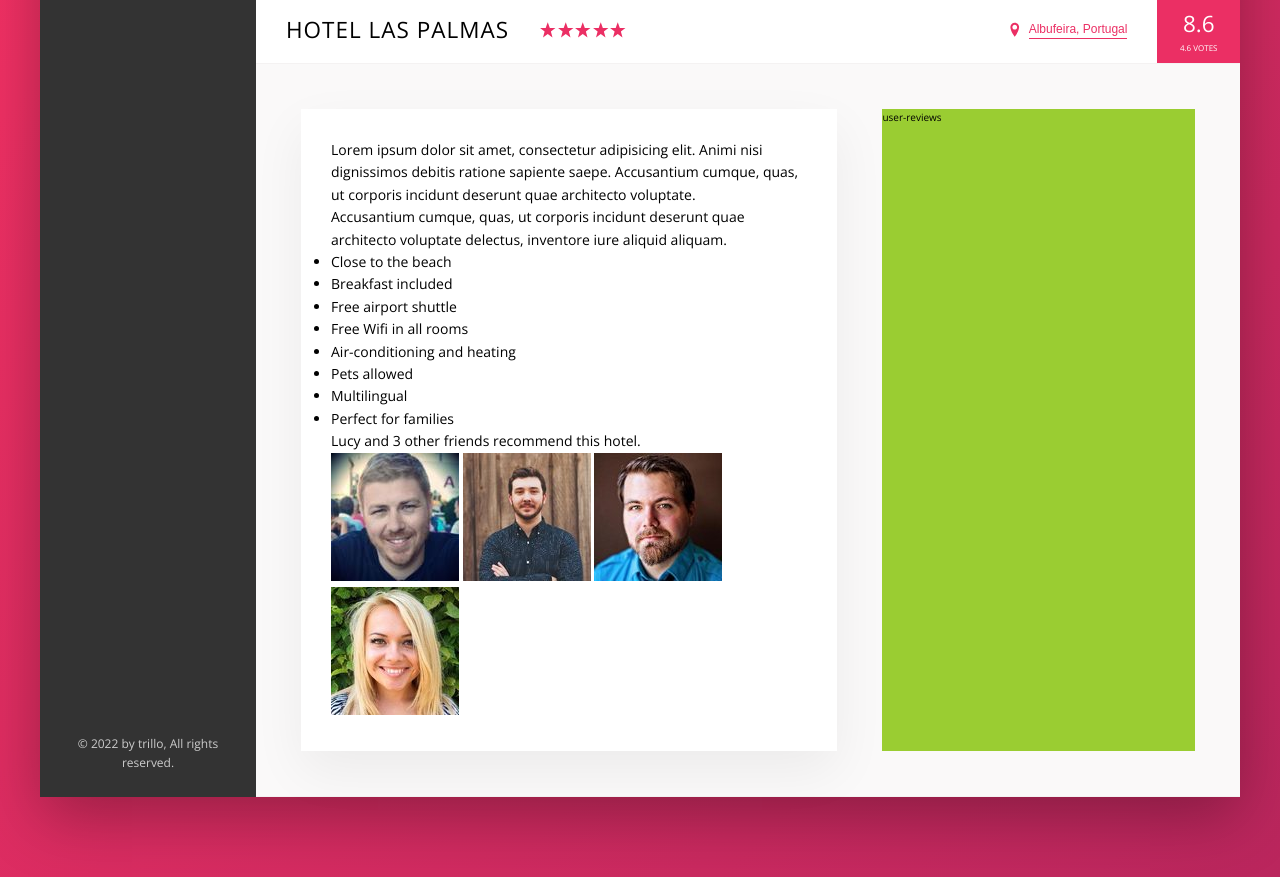
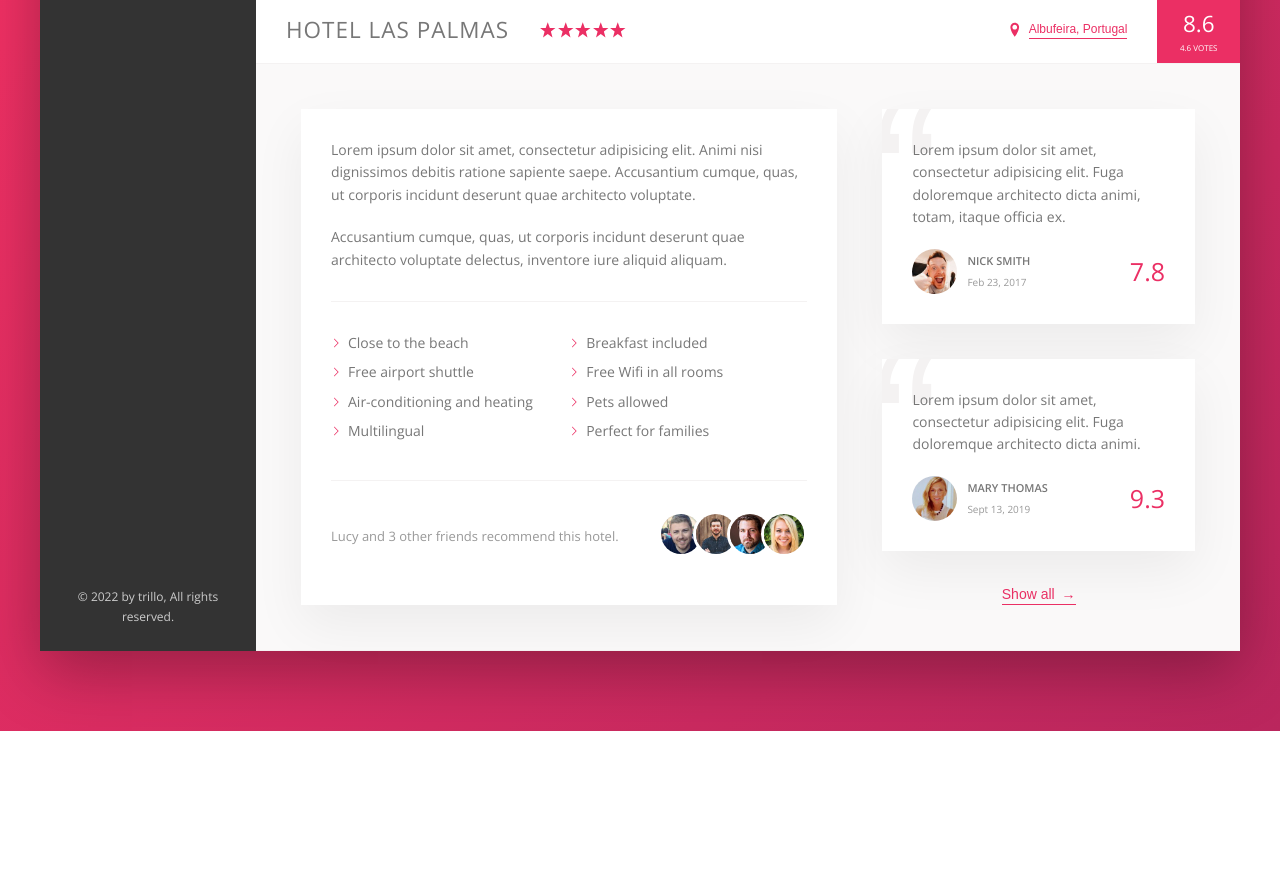
Before and after one commit to mnartstuff/udemyTrillo, a website: page index.html in a window 1280 px wide. Shown: the part 538-1415 px from the top of the page. After the commit the page ends 1269 px from the top, so only its background shows below. Drawn offline with nearby package versions, Linux system fonts and the light colour scheme.

Commit message:
reviews section

```diff
--- a/index.html
+++ b/index.html
@@ -166,7 +166,35 @@
             </div>
           </div>
           <div class="user-reviews">
-            user-reviews
+            <figure class="review">
+              <blockquote class="review__text" cite="http://">
+                Lorem ipsum dolor sit amet, consectetur adipisicing elit. Fuga doloremque architecto dicta animi, totam, itaque officia ex.
+              </blockquote>
+              <figcaption class="review__user">
+                <img src="img/user-1.jpg" alt="User 1" class="review__photo">
+                <div class="review__user-box">
+                  <p class="review__user-name">Nick Smith</p>
+                  <p class="review__user-date">Feb 23, 2017</p>
+                </div>
+                <div class="review__rating">7.8</div>
+              </figcaption>
+            </figure>
+
+            <figure class="review">
+              <blockquote class="review__text" cite="http://">
+                Lorem ipsum dolor sit amet, consectetur adipisicing elit. Fuga doloremque architecto dicta animi.
+              </blockquote>
+              <figcaption class="review__user">
+                <img src="img/user-2.jpg" alt="User 2" class="review__photo">
+                <div class="review__user-box">
+                  <p class="review__user-name">Mary Thomas</p>
+                  <p class="review__user-date">Sept 13, 2019</p>
+                </div>
+                <div class="review__rating">9.3</div>
+              </figcaption>
+            </figure>
+
+            <button class="btn-inline">Show all <span>&rarr;</span></button>
           </div>
         </div>
       </main>
--- a/sass/_base.scss
+++ b/sass/_base.scss
@@ -58,7 +58,7 @@ body {
   line-height: 1.6;
   background-image: linear-gradient(to right bottom, var(--color-primary-light), var(--color-primary-dark));
   background-size: cover;
-  color: var(--grey-dark-2);
+  color: var(--color-grey-dark-2);
 
   min-height: 100vh;
 }
--- a/sass/_components.scss
+++ b/sass/_components.scss
@@ -123,9 +123,9 @@
   &__item {
     position: relative;
 
-      &:not(:last-child) {
-        margin-bottom: 0.5rem;
-      }
+    &:not(:last-child) {
+      margin-bottom: 0.5rem;
+    }
   }
 
   &__item::before {
@@ -137,12 +137,11 @@
     width: 3px;
     background-color: var(--color-primary);
     transform: scaleY(0);
-    transition: transform 0.2s, width 0.4s cubic-bezier(1,0,0,1) 0.2s,
-    background-color .1s;
+    transition: transform 0.2s, width 0.4s cubic-bezier(1,0,0,1) 0.2s, background-color 0.1s;
   }
 
-  &__item:hover::before,
-  &__item--active::before {
+  &__item--active::before,
+  &__item:hover::before {
     transform: scaleY(1);
     width: 100%;
   }
@@ -180,10 +179,9 @@
   text-align: center;
   padding: 2.5rem;
 }
-
-
 ////////////////////////////////////// //////////////////////////
 //  GALLERY
+
 .gallery {
   display: flex;
 
@@ -192,9 +190,9 @@
     display: block; // So there isn't a space under the image, as happens with 'inline'
   }
 }
-
 ////////////////////////////////////// //////////////////////////
 //  OVERVIEW
+
 .overview {
   display: flex;
   align-items: center;
@@ -213,8 +211,8 @@
     display: flex;
   }
 
-  &__icon-star,
-  &__icon-location {
+  &__icon-location,
+  &__icon-star {
     width: 1.75rem;
     height: 1.75rem;
     fill: var(--color-primary);
@@ -227,7 +225,7 @@
   }
 
   &__icon-location {
-    margin-right: .5rem;
+    margin-right: 0.5rem;
   }
 
   &__rating {
@@ -245,18 +243,16 @@
   &__rating-average {
     font-size: 2.25rem;
     font-weight: 300;
-
   }
 
   &__rating-count {
-    font-size: .8rem;
+    font-size: 0.8rem;
     text-transform: uppercase;
   }
 }
-
-
 ////////////////////////////////////// //////////////////////////
 //  button inline
+
 .btn-inline {
   border: none;
   color: var(--color-primary);
@@ -266,10 +262,19 @@
   display: inline-block;
   background-color: transparent;
   cursor: pointer;
-  transition: all .2s;
+  transition: all 0.2s;
+
+  & span {
+    margin-left: 3px;
+    transition: margin-left .2s;
+  }
 
   &:hover {
     color: var(--color-grey-dark-1);
+
+    span {
+      margin-left: 8px;
+    }
   }
 
   &:focus {
@@ -277,7 +282,6 @@
     animation: pulsate 1s infinite;
   }
 }
-
 @keyframes pulsate {
   0% {
     transform: scale(1);
@@ -294,6 +298,134 @@
     box-shadow: none;
   }
 }
+////////////////////////////////////// //////////////////////////
+//  PARAGRAPH
 
+.paragraph:not(:last-of-type) {
+  margin-bottom: 2rem;
+}
 ////////////////////////////////////// //////////////////////////
-//
+//  LIST
+
+.list {
+  list-style: none;
+  margin: 3rem 0;
+  padding: 3rem 0;
+  border-top: var(--line);
+  border-bottom: var(--line);
+  display: flex;
+  flex-wrap: wrap;
+
+  &__item {
+    flex: 0 0 50%;
+    margin-bottom: 0.7rem;
+  }
+
+  &__item::before {
+    content: "";
+    height: 1rem;
+    width: 1rem;
+    margin-right: 0.7rem;
+    display: inline-block;
+    // Older browsers
+    // background-image: url(../img/chevron-thin-right.svg);
+    // background-size: cover;
+    // NEWER browsers
+    background-color: var(--color-primary);
+    -webkit-mask-image: url("../img/chevron-thin-right.svg");
+    mask-image: url("../img/chevron-thin-right.svg");
+    -webkit-mask-size: cover;
+    mask-size: cover;
+  }
+}
+////////////////////////////////////// //////////////////////////
+//  RECOMMEND
+
+.recommend {
+  font-size: 1.3rem;
+  color: var(--color-grey-dark-3);
+  display: flex;
+  align-items: center;
+
+  &__count {
+    margin-right: auto;
+  }
+
+  &__friends {}
+
+  &__photo {
+    height: 4rem;
+    width: 4rem;
+    border-radius: 50%;
+    border: 3px solid white;
+    box-sizing: content-box; // So the border doesn't 'shrink' the photo
+
+    &:not(:last-child) {
+      margin-right: -1.5rem;
+    }
+  }
+}
+////////////////////////////////////// //////////////////////////
+// REVIEWS
+
+.review {
+  background-color: #fff;
+  box-shadow: var(--shadow-light);
+  padding: 3rem;
+  margin-bottom: 3.5rem;
+  position: relative;
+  overflow: hidden;
+
+  &__text {
+    margin-bottom: 2rem;
+    position: relative;
+    z-index: 10;
+  }
+
+  &__user {
+    display: flex;
+    align-items: center;
+  }
+
+  &__photo {
+    height: 4.5rem;
+    width: 4.5rem;
+    border-radius: 50%;
+    margin-right: 1rem;
+  }
+
+  &__user-box {
+    margin-right: auto;
+
+  }
+
+  &__user-name {
+    font-size: 1.1rem;
+    text-transform: uppercase;
+    font-weight: 600;
+    margin-bottom: 4px;
+  }
+
+  &__user-date {
+    font-size: 1rem;
+    color: var(--color-grey-dark-3);
+  }
+
+  &__rating {
+    font-size: 2.5rem;
+    color: var(--color-primary);
+    font-weight: 300;
+  }
+
+  &::before {
+    content: "\201C";
+    position: absolute;
+    top: -3.2rem;
+    left: -1rem;
+    font-size: 20rem;
+    line-height: 1;
+    color: var(--color-grey-light-2);
+    font-family: sans-serif;
+    z-index: 1;
+  }
+}
--- a/sass/_layout.scss
+++ b/sass/_layout.scss
@@ -32,6 +32,7 @@
 }
 
 .detail {
+  font-size: 1.4rem;
   display: flex;
   padding: 4.5rem;
   background-color: var(--color-grey-light-1);
@@ -39,7 +40,6 @@
 }
 
 .description {
-  font-size: 1.4rem;
   background-color: #fff;
   box-shadow: var(--shadow-light);
   padding: 3rem;
@@ -48,6 +48,8 @@
 }
 
 .user-reviews {
-  background-color: yellowgreen;
   flex: 1;
+  display: flex;
+  flex-direction: column;
+  align-items: center;
 }
```
Also changed, not shown: css/style.css, 1 other file.
